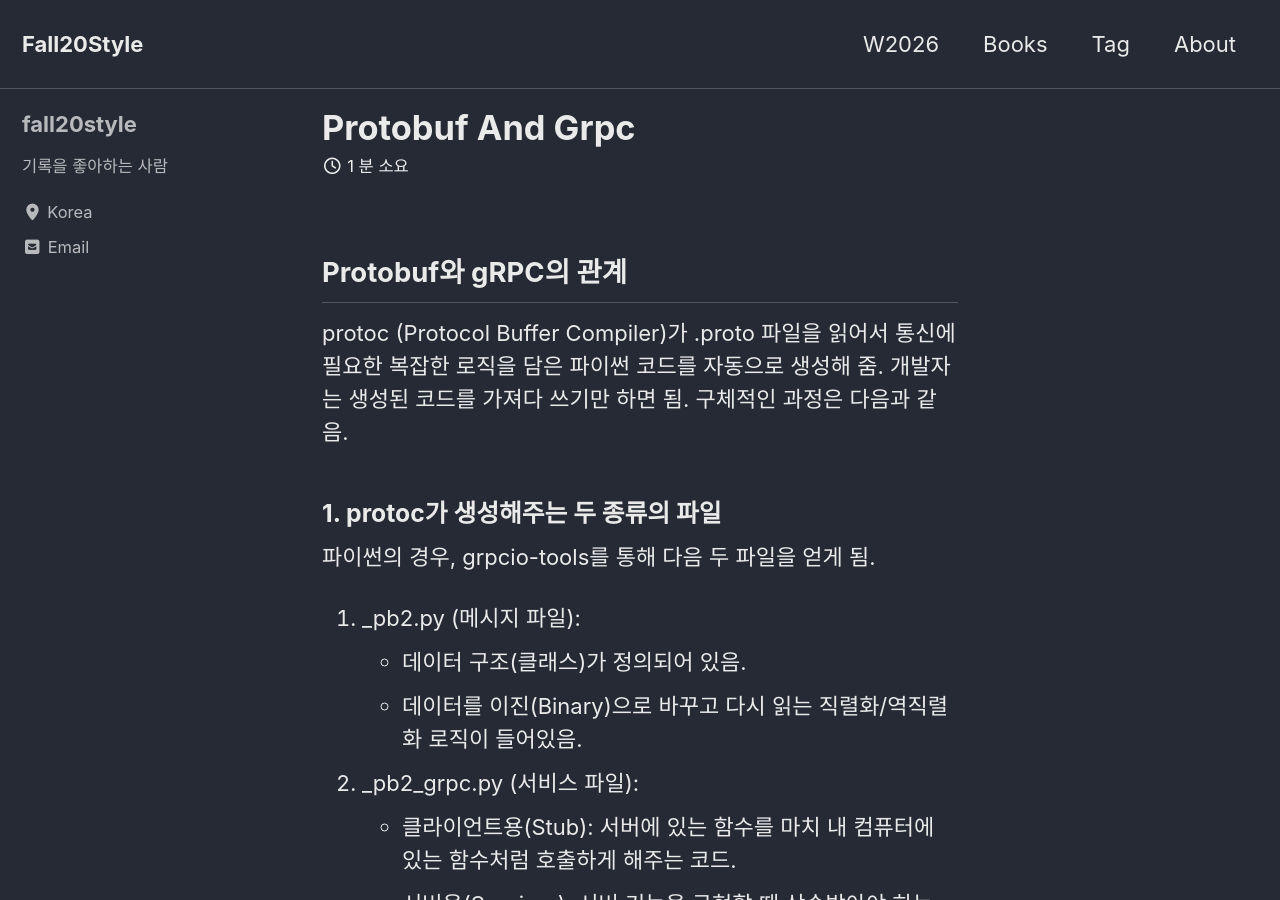
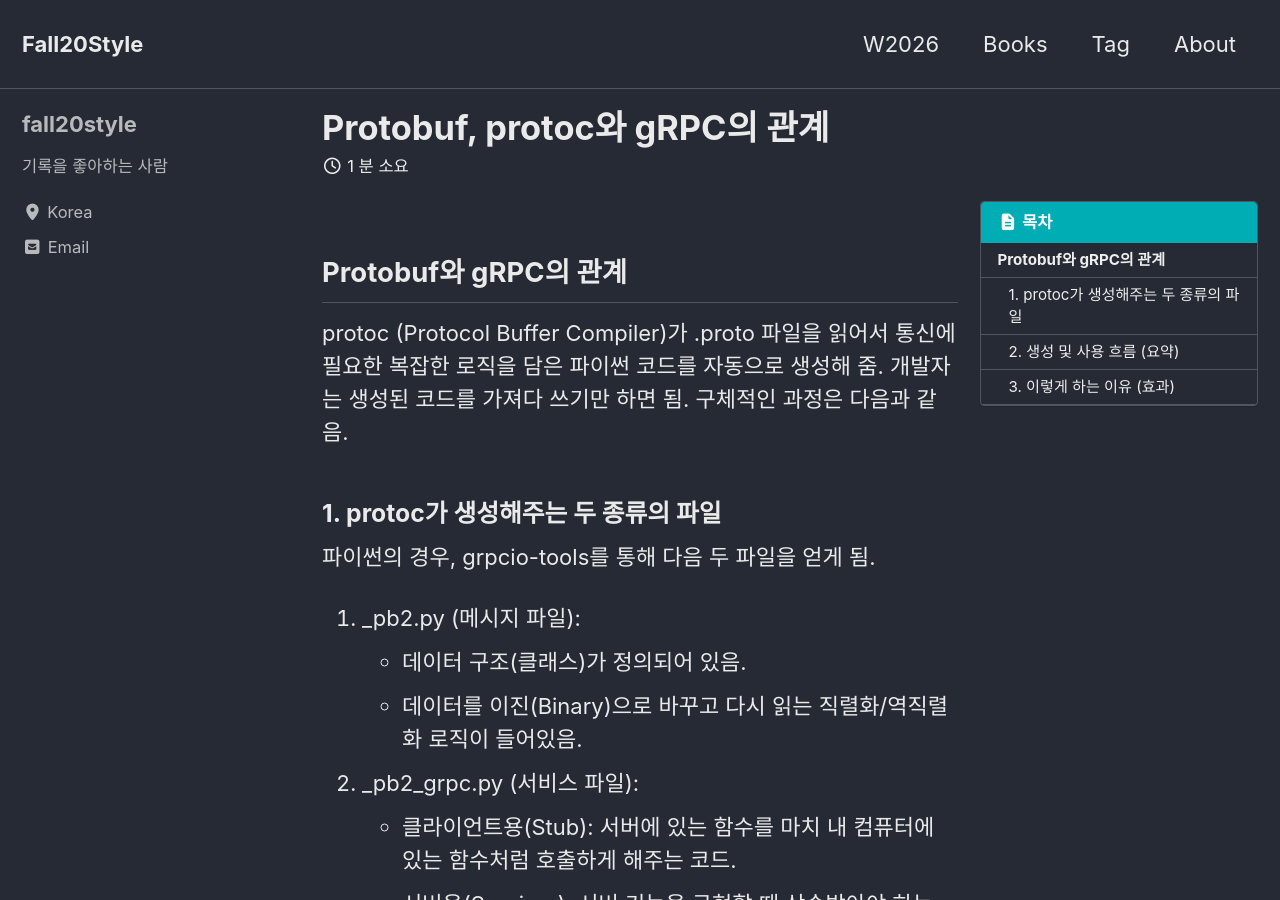
Before and after one commit to fall20style/fall20style.github.io, a Jekyll site: the page built from _posts/2026-03-30-protobuf-and-gRPC.md, in a window 1280 px wide and 900 px high. Built offline with Jekyll 4.4.1, drawn with Linux system fonts in a browser that asks for light colours; cached includes are drawn as plain includes.

Commit message:
Update 2026-03-30-protobuf-and-gRPC.md

```diff
--- a/_posts/2026-03-30-protobuf-and-gRPC.md
+++ b/_posts/2026-03-30-protobuf-and-gRPC.md
@@ -1,3 +1,22 @@
+---
+title: Protobuf, protoc와 gRPC의 관계
+layout: single
+author_profile: true
+read_time: true
+comments: true
+share: true
+related: true
+popular: true
+tags:
+  - ProtoBuf
+  - gRPC
+categories:
+toc: true
+toc_sticky: true
+toc_label: 목차
+description: desc가 여기에
+---
+
 ## Protobuf와 gRPC의 관계
 
 protoc (Protocol Buffer Compiler)가 .proto 파일을 읽어서 통신에 필요한 복잡한 로직을 담은 파이썬 코드를 자동으로 생성해 줌.
```
